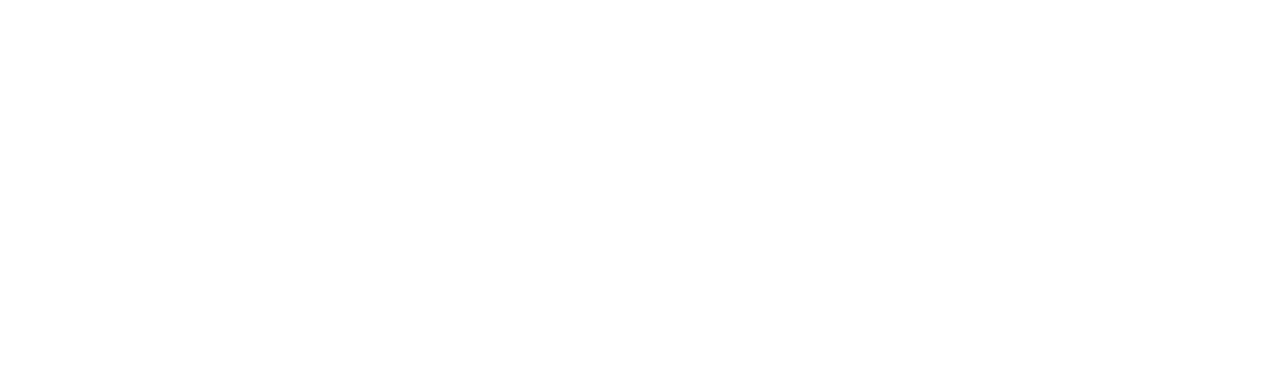
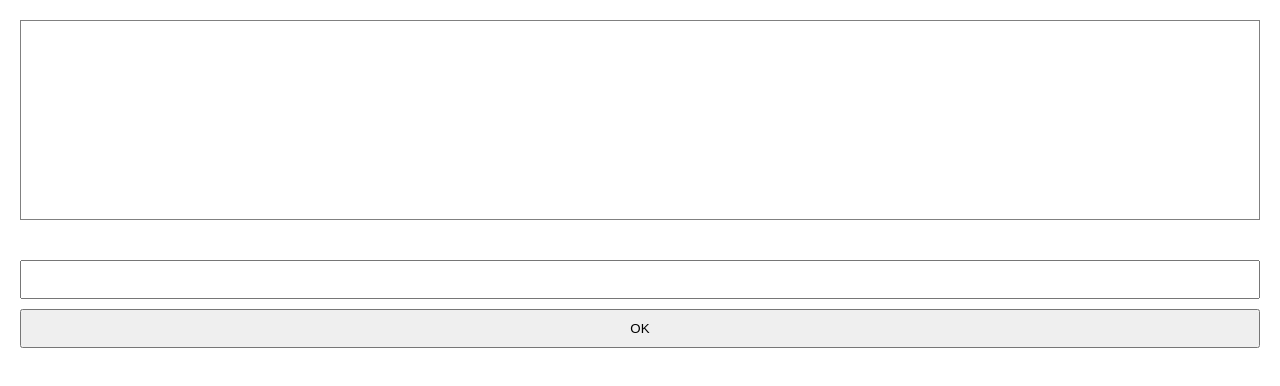
Before and after one commit to DWS-paris/HETIC_2017_PMD, a plain HTML site: page 23nov/exo4/index.html in a window 1280 px wide. Drawn offline with Linux system fonts and the light colour scheme.

Commit message:
Ajout du reset CSS

```diff
--- /dev/null
+++ b/23nov/exo4/css/style.css
@@ -0,0 +1,43 @@
+/*
+RESET
+*/
+    *{
+        /* Supprimer toutes les marges */
+        margin: 0;
+        padding: 0;
+
+        /* Intégrer les border et le padding dans la taille des balises */
+        -webkit-box-sizing: border-box;
+        -moz-box-sizing: border-box;
+        box-sizing: border-box;
+    }
+
+    html{
+        font-size: 62.5%; /* => 10px */
+    }
+
+    body{
+        font-size: 1.5rem; /* => 15px */
+    }
+/**/
+
+/*
+Formulaire
+*/
+    form{
+        padding: 2rem;
+    }
+
+    input, button{
+        display: block;
+        width: 100%;
+        padding: 1rem;
+        margin-bottom: 1rem;
+    }
+/**/
+
+section{
+    border: .1rem solid grey;
+    min-height: 20rem;
+    margin: 2rem;
+}
--- a/23nov/exo4/index.html
+++ b/23nov/exo4/index.html
@@ -5,8 +5,16 @@
         <meta name="viewport" content="width=device-width, initial-scale=1.0">
         <meta http-equiv="X-UA-Compatible" content="ie=edge">
         <title>2 novembre EXO4 : les objets</title>
+        <link rel="stylesheet" href="./css/style.css">
     </head>
     <body>
+        <section></section>
+        <!-- Création d'un formulaire -->
+        <form action="#">
+            <input type="text" name="userMessage">
+            <button type="submit">OK</button>
+        </form>
+
         <script src="./js/script.js"></script>
     </body>
 </html>
--- a/23nov/exo4/js/script.js
+++ b/23nov/exo4/js/script.js
@@ -11,5 +11,3 @@ Création d'un objet
         }
     };
 //
-
-botBrain.botSayHello();
```
